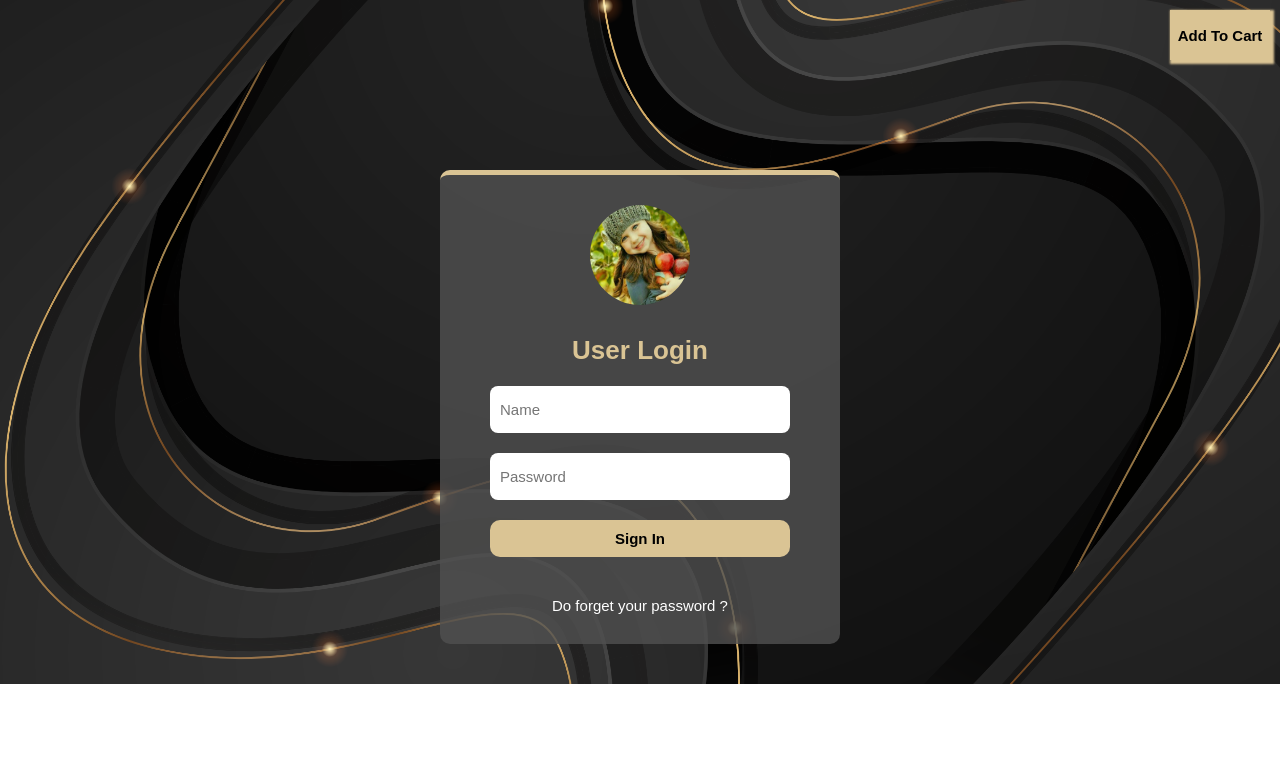
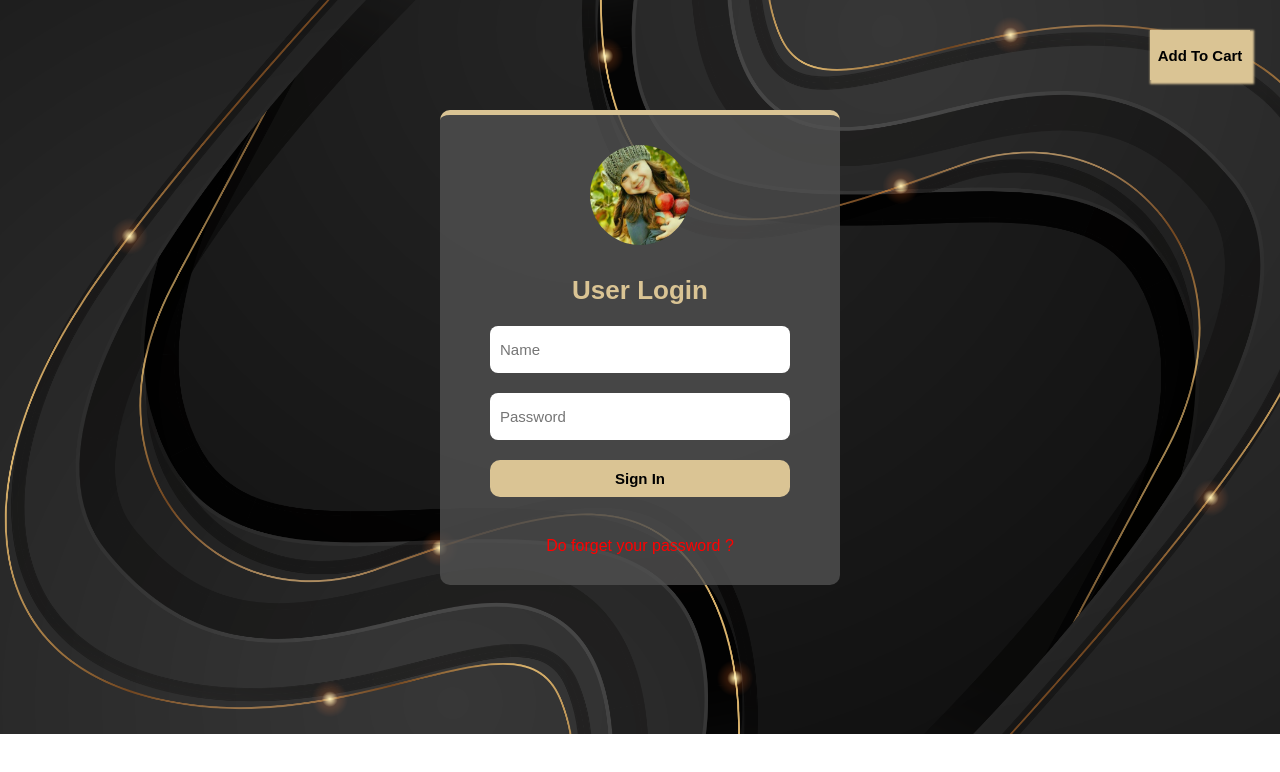
Before and after one commit to MahsumaRezai/From, a React (Create React App) app: page / in a window 1280 px wide. Shown: the top 772 px of the page. Built offline with nearby package versions, Linux system fonts and the light colour scheme.

Commit message:
add form vaildation

```diff
--- a/src/Componet/Cart/Cart.module.css
+++ b/src/Componet/Cart/Cart.module.css
@@ -9,5 +9,4 @@
     border-radius: 10px;
     border-top: 5px solid #dac494;
     margin: auto;
-    margin-top: 100px ;
 }
--- a/src/Componet/Form/Form.js
+++ b/src/Componet/Form/Form.js
@@ -1,18 +1,50 @@
-import { Fragment } from 'react';
+import { Fragment, useState } from 'react';
 import Cart from '../Cart/Cart';
 import classes from './Form.module.css'
 import FormContact from './FormContact';
 import Button from './Button';
+
+
+
 const Form = (props) => {
+    const [name, setName] = useState('');
+    const [password, setPassword] = useState('');
+    const [namecheck, setNameCheck] = useState(false)
+
+
+    const formHandler = (event) => {
+        event.preventDefault();
+        if (name.trim().length === 0) {
+            setNameCheck(true)
+
+
+        }
+        if (password.trim().length > 10) {
+            setNameCheck(true)
+        }
+
+    }
+    const NameHandler = (event) => {
+        setName(event.target.value)
+
+    }
+    const PasswordHandler = (event) => {
+        setPassword(event.target.value);
+
+    }
     return (
         <Fragment>
             <Cart>
                 <FormContact />
-                <form className={classes.form}>
-                    <input placeholder="Name" />
-                    <input placeholder="Password" />
+                <form className={classes.form} onSubmit={formHandler}>
+                    <input placeholder="Name" onChange={NameHandler} name="name" />
+                    {namecheck && <span className="para">This flied is requried</span>}
+                    <input placeholder="Password" onChange={PasswordHandler} />
+                    {namecheck && <span className="para">This flied is requried</span>}
+
+
                     <Button>Sign In</Button>
-                    <p>Do forget your password ?</p>
+                    <span className="textpara">Do forget your password ?</span>
                 </form>
 
             </Cart>
--- a/src/index.css
+++ b/src/index.css
@@ -13,7 +13,8 @@ body {
   background-position: center;
   background-position: center;
   background-size: cover;
-  height: 600px;
+  height: 700px;
+
 
 }
 
@@ -27,10 +28,19 @@ body {
   border-radius: 10px;
   margin-bottom: 20px
 }
+.para {
+  color: yellow;
+  font-size: 16px;
+
+}
+
 h1{
   font-size: 30px;
   color: darkred;
 
+}
+.textpara {
+  color: red
 }
 .card{
   background: white;
@@ -46,6 +56,7 @@ h2 {
   flex-direction: row;
   justify-content: flex-end;
   align-items: flex-end;
+  padding: 20px
 }
 .btnn {
   width: 100px;
```
